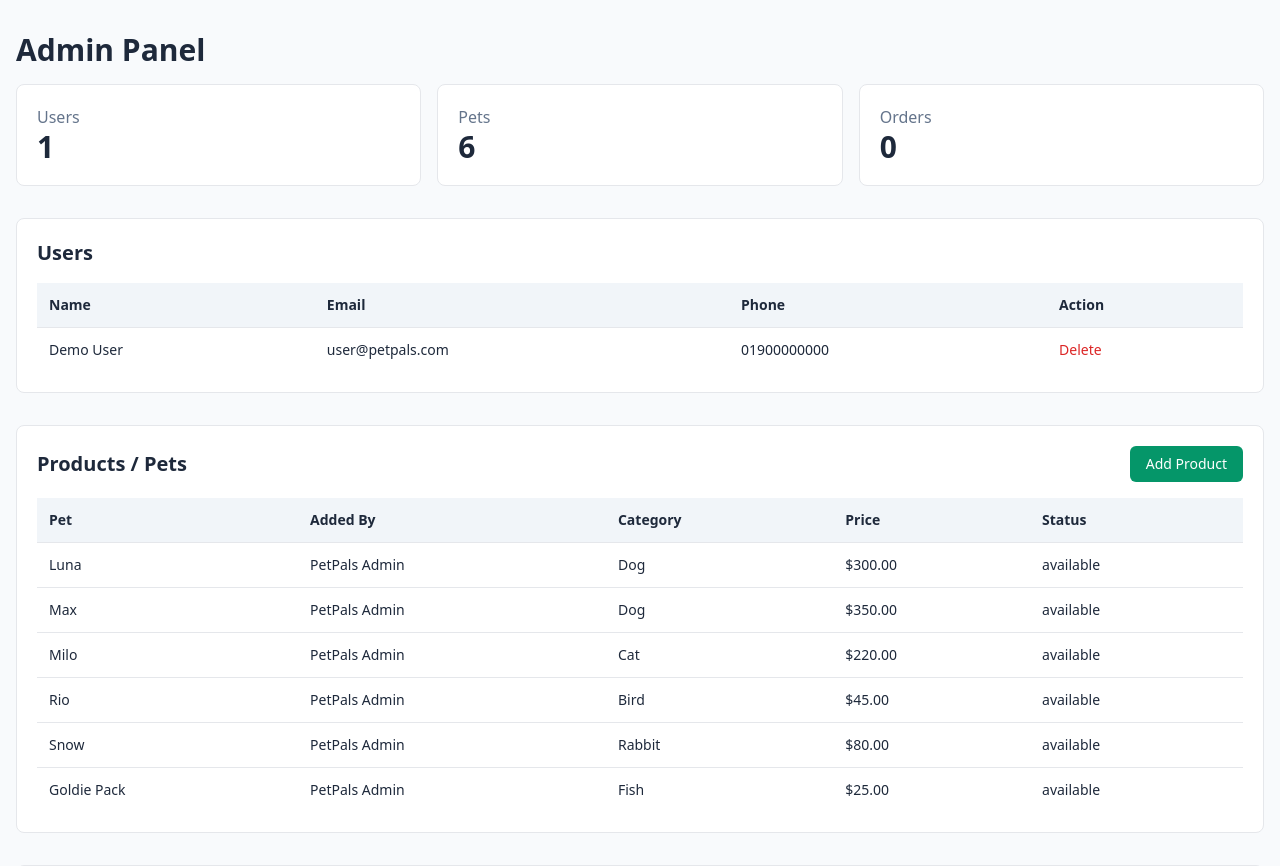
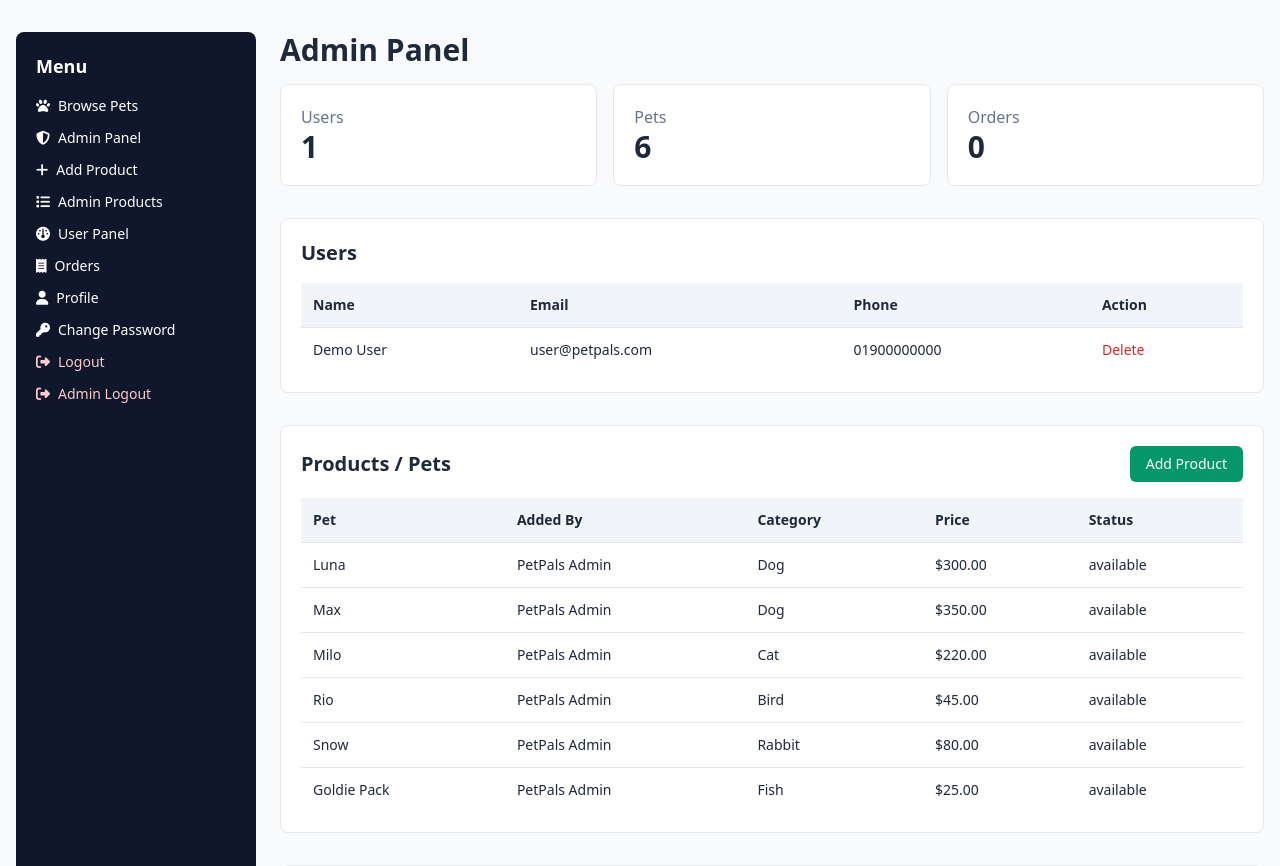
Before and after one commit to Kamrulisl/pat, a PHP site: page /admin/index.php in a window 1280 px wide. Shown: the part 64-930 px from the top of the page. Run offline with PHP 8.4, Linux system fonts and the light colour scheme; a user stored in the database is signed in; data comes from the database, SQL or seed files in the repository; data that the repository does not hold is empty; some libraries are stand-ins or nearby versions.

Commit message:
Add sidebars to panel dashboards

```diff
--- a/admin/index.php
+++ b/admin/index.php
@@ -35,7 +35,9 @@ $orders = mysqli_query($conn, "SELECT Orders.*, Pets.pet_name, Users.full_name A
         <div class="flex gap-4 text-sm"><a href="index.php">Panel</a><a href="../browse.php">Browse</a><a href="../add-pet.php">Add Product</a><a href="logout.php">Logout</a></div>
     </div>
 </nav>
-<main class="max-w-7xl mx-auto px-4 py-8 space-y-8">
+<main class="max-w-7xl mx-auto px-4 py-8 grid lg:grid-cols-[240px_1fr] gap-6">
+    <?php include "../include/aside.php"; ?>
+    <div class="space-y-8">
     <section>
         <h1 class="text-3xl font-bold mb-4">Admin Panel</h1>
         <div class="grid md:grid-cols-3 gap-4">
@@ -68,6 +70,7 @@ $orders = mysqli_query($conn, "SELECT Orders.*, Pets.pet_name, Users.full_name A
             <tbody><?php while ($orders && $order = mysqli_fetch_assoc($orders)): ?><tr class="border-t"><td class="p-3"><?= h($order['pet_name']) ?></td><td class="p-3"><?= h($order['user_name']) ?></td><td class="p-3">$<?= h($order['total_amount']) ?></td><td class="p-3"><form method="POST" class="flex gap-2"><input type="hidden" name="order_id" value="<?= (int) $order['order_id'] ?>"><select name="order_status" class="border rounded px-2 py-1"><option <?= $order['order_status']==='pending'?'selected':'' ?> value="pending">pending</option><option <?= $order['order_status']==='completed'?'selected':'' ?> value="completed">completed</option><option <?= $order['order_status']==='cancelled'?'selected':'' ?> value="cancelled">cancelled</option></select><button class="bg-slate-800 text-white px-3 rounded">Save</button></form></td></tr><?php endwhile; ?></tbody>
         </table>
     </section>
+    </div>
 </main>
 </body>
 </html>
--- a/include/aside.php
+++ b/include/aside.php
@@ -1,25 +1,26 @@
 <?php
 $authUser = function_exists('currentUser') ? currentUser() : null;
 $authAdmin = function_exists('currentAdmin') ? currentAdmin() : null;
+$prefix = (strpos($_SERVER['SCRIPT_NAME'], '/admin/') !== false || strpos($_SERVER['SCRIPT_NAME'], '/user/') !== false) ? '../' : '';
 ?>
 <aside class="bg-slate-900 text-white rounded-lg p-5">
     <h3 class="text-lg font-bold mb-4">Menu</h3>
     <ul class="space-y-3 text-sm">
-        <li><a href="browse.php" class="block hover:text-emerald-300"><i class="fas fa-paw mr-2"></i>Browse Pets</a></li>
+        <li><a href="<?= $prefix ?>browse.php" class="block hover:text-emerald-300"><i class="fas fa-paw mr-2"></i>Browse Pets</a></li>
         <?php if ($authAdmin): ?>
-            <li><a href="admin/index.php" class="block hover:text-emerald-300"><i class="fas fa-shield-halved mr-2"></i>Admin Panel</a></li>
-            <li><a href="add-pet.php" class="block hover:text-emerald-300"><i class="fas fa-plus mr-2"></i>Add Product</a></li>
-            <li><a href="my-pets.php" class="block hover:text-emerald-300"><i class="fas fa-list mr-2"></i>Admin Products</a></li>
+            <li><a href="<?= $prefix ?>admin/index.php" class="block hover:text-emerald-300"><i class="fas fa-shield-halved mr-2"></i>Admin Panel</a></li>
+            <li><a href="<?= $prefix ?>add-pet.php" class="block hover:text-emerald-300"><i class="fas fa-plus mr-2"></i>Add Product</a></li>
+            <li><a href="<?= $prefix ?>my-pets.php" class="block hover:text-emerald-300"><i class="fas fa-list mr-2"></i>Admin Products</a></li>
         <?php endif; ?>
         <?php if ($authUser): ?>
-            <li><a href="user/index.php" class="block hover:text-emerald-300"><i class="fas fa-gauge mr-2"></i>User Panel</a></li>
-            <li><a href="orders.php" class="block hover:text-emerald-300"><i class="fas fa-receipt mr-2"></i>Orders</a></li>
-            <li><a href="profile.php" class="block hover:text-emerald-300"><i class="fas fa-user mr-2"></i>Profile</a></li>
-            <li><a href="pass-change.php" class="block hover:text-emerald-300"><i class="fas fa-key mr-2"></i>Change Password</a></li>
-            <li><a href="logout.php" class="block text-red-200 hover:text-red-100"><i class="fas fa-sign-out-alt mr-2"></i>Logout</a></li>
+            <li><a href="<?= $prefix ?>user/index.php" class="block hover:text-emerald-300"><i class="fas fa-gauge mr-2"></i>User Panel</a></li>
+            <li><a href="<?= $prefix ?>orders.php" class="block hover:text-emerald-300"><i class="fas fa-receipt mr-2"></i>Orders</a></li>
+            <li><a href="<?= $prefix ?>profile.php" class="block hover:text-emerald-300"><i class="fas fa-user mr-2"></i>Profile</a></li>
+            <li><a href="<?= $prefix ?>pass-change.php" class="block hover:text-emerald-300"><i class="fas fa-key mr-2"></i>Change Password</a></li>
+            <li><a href="<?= $prefix ?>logout.php" class="block text-red-200 hover:text-red-100"><i class="fas fa-sign-out-alt mr-2"></i>Logout</a></li>
         <?php endif; ?>
         <?php if ($authAdmin): ?>
-            <li><a href="admin/logout.php" class="block text-red-200 hover:text-red-100"><i class="fas fa-sign-out-alt mr-2"></i>Admin Logout</a></li>
+            <li><a href="<?= $prefix ?>admin/logout.php" class="block text-red-200 hover:text-red-100"><i class="fas fa-sign-out-alt mr-2"></i>Admin Logout</a></li>
         <?php endif; ?>
     </ul>
 </aside>
--- a/user/index.php
+++ b/user/index.php
@@ -36,7 +36,9 @@ $orders = mysqli_query($conn, "SELECT Orders.*, Pets.pet_name
         </div>
     </div>
 </nav>
-<main class="max-w-7xl mx-auto px-4 py-8 space-y-8">
+<main class="max-w-7xl mx-auto px-4 py-8 grid lg:grid-cols-[240px_1fr] gap-6">
+    <?php include "../include/aside.php"; ?>
+    <div class="space-y-8">
     <section>
         <h1 class="text-3xl font-bold mb-2">User Panel</h1>
         <p class="text-slate-500 mb-6">Browse pets and place orders.</p>
@@ -61,6 +63,7 @@ $orders = mysqli_query($conn, "SELECT Orders.*, Pets.pet_name
             </table>
         </div>
     </section>
+    </div>
 </main>
 </body>
 </html>
```
